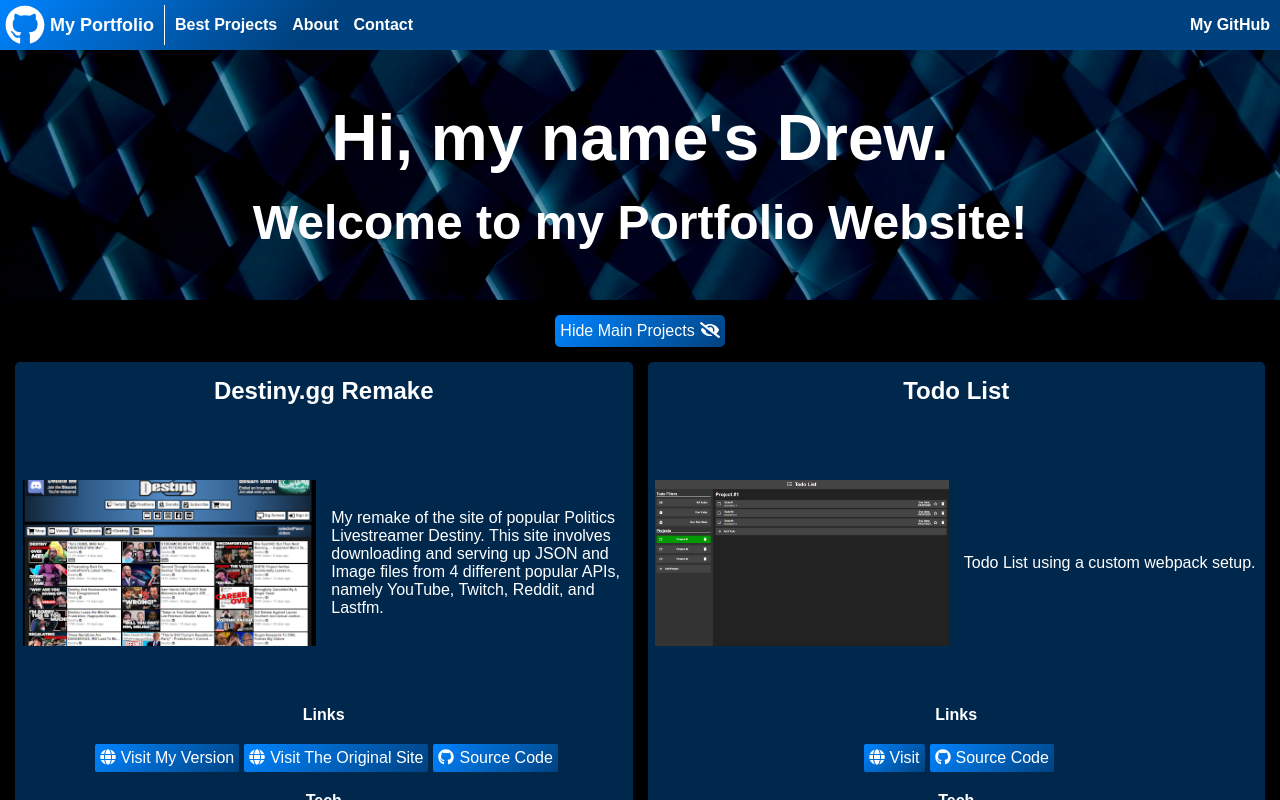
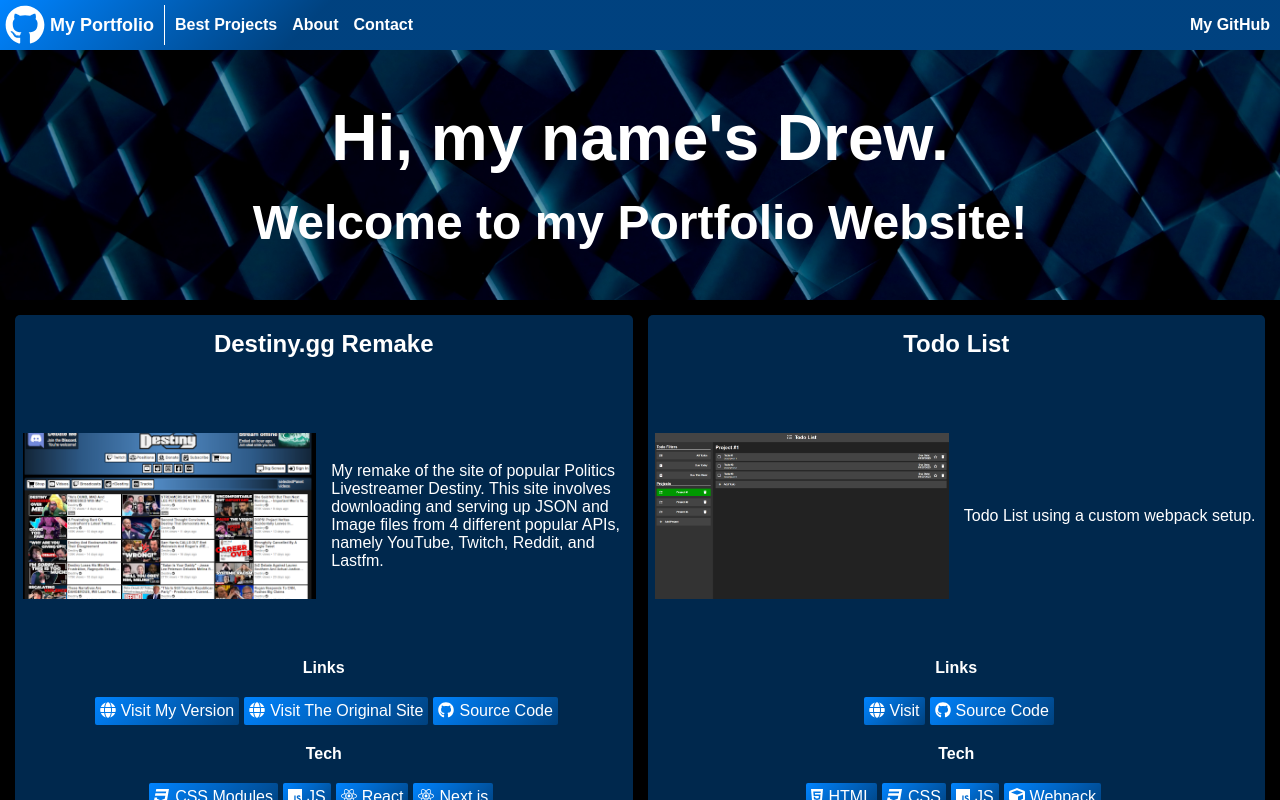
Before and after one commit to majegoid/My-Portfolio-Website, a Next.js app: page / in a window 1280 px wide. Shown: the top 800 px of the page. Built offline with nearby package versions, Linux system fonts and the light colour scheme.

Commit message:
refactors ProjectsList

```diff
--- a/components/Projects/ProjectsList/ProjectsList.jsx
+++ b/components/Projects/ProjectsList/ProjectsList.jsx
@@ -1,30 +1,9 @@
-import React, { useState } from 'react';
-import Project from '../Project/Project';
-import { FontAwesomeIcon } from '@fortawesome/react-fontawesome';
+import React from 'react';
 
-import { container, projectList, viewButton } from './ProjectsList.module.css';
+import { projectList } from './ProjectsList.module.css';
 
 const ProjectsList = ({ children }) => {
-  const [areMainProjectsVisible, setAreMainProjectsVisible] = useState(true);
-
-  const toggleMainProjectsVisible = () => {
-    setAreMainProjectsVisible((curState) => !curState);
-  };
-
-  const toggleMainProjectsButton = (
-    <button className={viewButton} onClick={toggleMainProjectsVisible}>
-      <span>{areMainProjectsVisible ? 'Hide Main Projects' : 'View Main Projects'}</span>
-      <FontAwesomeIcon icon={areMainProjectsVisible ? 'eye-slash' : 'eye'} />
-    </button>
-  );
-
-  return (
-    <div className={container}>
-      {toggleMainProjectsButton}
-      {areMainProjectsVisible && <div className={projectList}>{children}</div>}
-      {areMainProjectsVisible && toggleMainProjectsButton}
-    </div>
-  );
+  return <div className={projectList}>{children}</div>;
 };
 
 export default ProjectsList;
--- a/components/Projects/ProjectsList/ProjectsList.module.css
+++ b/components/Projects/ProjectsList/ProjectsList.module.css
@@ -1,4 +1,4 @@
-.container {
+.projectList {
   display: flex;
   flex-direction: column;
   justify-content: center;
@@ -10,10 +10,6 @@
   height: 100%;
   width: 100%;
 
-  /* background-color: red; */
-}
-
-.projectList {
   display: grid;
   justify-items: center;
 
@@ -27,31 +23,8 @@
   padding-top: 15px;
   padding-bottom: 15px;
 
-  background-color: black;
+  background-color: transparent;
   color: white;
-}
-
-.viewButton {
-  height: 2em;
-  min-width: 2em;
-  margin: 0;
-  padding: 5px;
-  border: 0;
-  border-radius: 5px;
-
-  background: linear-gradient(135deg, hsla(209, 100%, 50%, 100%) 0%, hsla(209, 100%, 25%, 100%) 100%);
-
-  font-size: 1em;
-
-  color: white;
-}
-
-.viewButton:hover {
-  background: hsl(209, 100%, 50%);
-}
-
-.viewButton span {
-  margin-right: 5px;
 }
 
 /* @media only screen and (max-width: 599px) {
```
